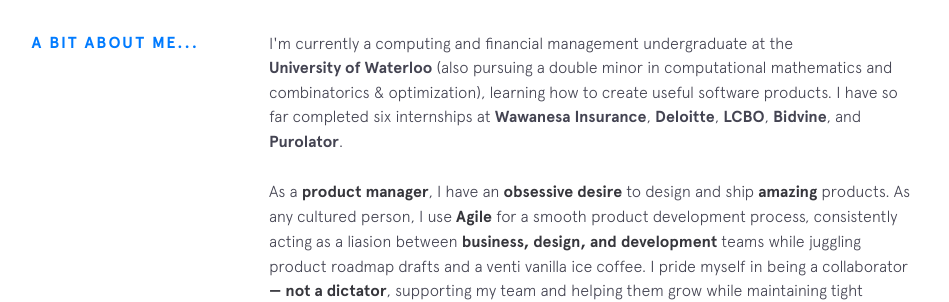
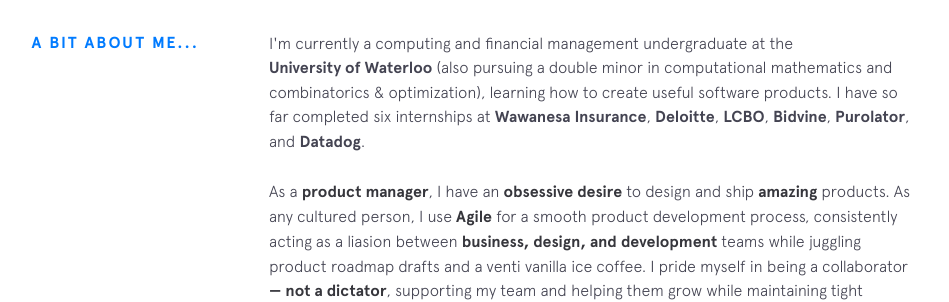
Before and after one commit to PronoyC/pronoyc.github.io, a Jekyll site: the page built from index.html, in a window 1280 px wide and 900 px high, scrolled down 816 px. Shown: the part 153-455 px from the top of the window, without its empty margins (181-1130 px from the left). Built offline with Jekyll 4.4.1, drawn with Linux system fonts in a browser that asks for light colours; nearby versions of some CDN libraries.

Commit message:
Update background.html

```diff
--- a/_includes/background.html
+++ b/_includes/background.html
@@ -8,8 +8,9 @@
       products. I have so far completed six internships at <a class="underline-link" href="https://www.wawanesa.com/canada/" target="_blank" rel="noopener">
       Wawanesa Insurance</a>, <a class="underline-link" href="https://www2.deloitte.com/ca/en.html" target="_blank" rel="noopener">Deloitte</a>,
       <a class="underline-link" href="https://www.lcbonext.com" target="_blank" rel="noopener">LCBO</a>,
-      <a class="underline-link" href="https://www.bidvine.com" target="_blank" rel="noopener">Bidvine</a>, and
-      <a class="underline-link" href="https://www.purolator.com" target="_blank" rel="noopener">Purolator</a>.
+      <a class="underline-link" href="https://www.bidvine.com" target="_blank" rel="noopener">Bidvine</a>,
+      <a class="underline-link" href="https://www.purolator.com" target="_blank" rel="noopener">Purolator</a>, and
+      <a class="underline-link" href="https://www.datadoghq.com" target="_blank" rel="noopener">Datadog</a>.
     </p>
 
     <p>
```
